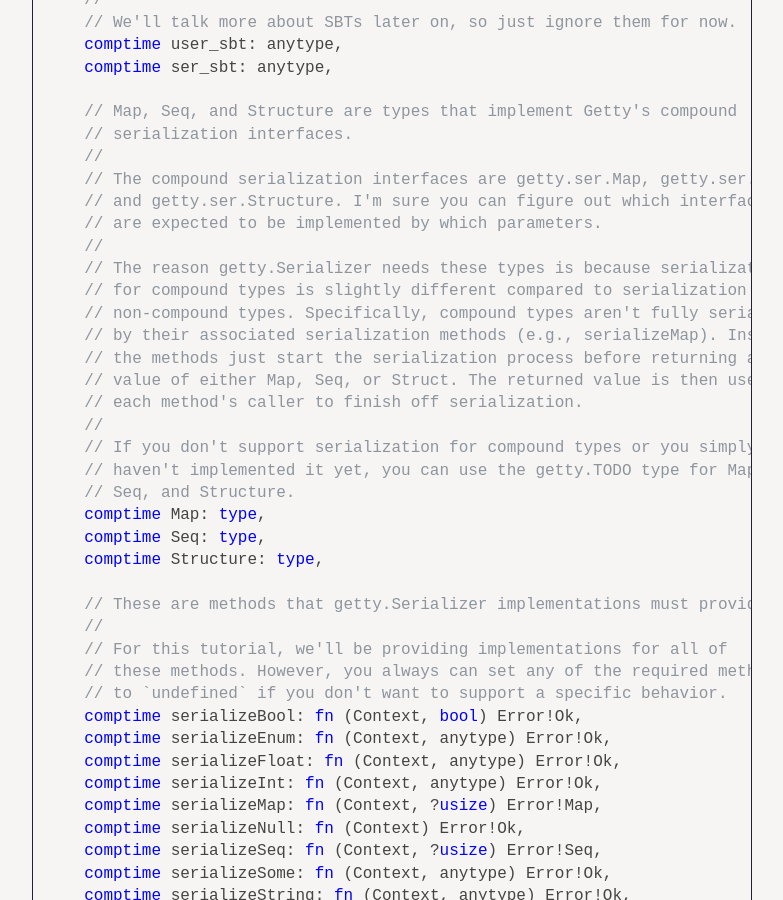
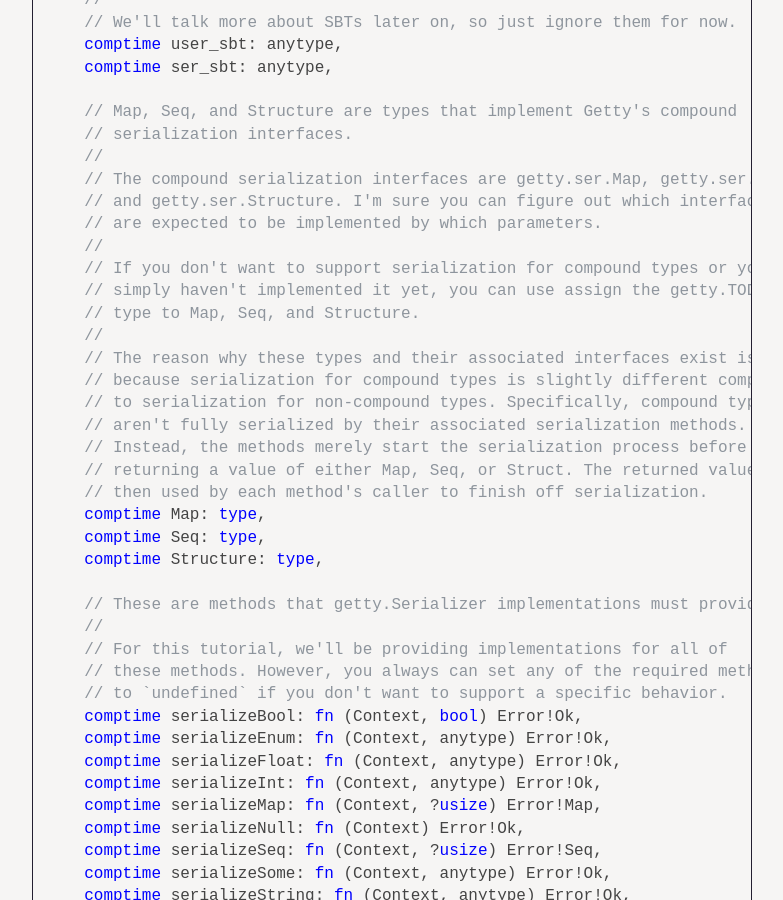
Before and after one commit to getty-zig/getty.so, a Jekyll site: the page built from pages/guide/serializers.md, in a window 1280 px wide and 900 px high, scrolled down 1068 px. Shown: the whole window, without its empty margins (248-1031 px from the left). Built offline with Jekyll 4.4.1, drawn with Linux system fonts in a browser that asks for light colours.

Commit message:
update serializers

```diff
--- a/pages/guide/serializers.md
+++ b/pages/guide/serializers.md
@@ -50,17 +50,17 @@ fn Serializer(
     // and getty.ser.Structure. I'm sure you can figure out which interfaces
     // are expected to be implemented by which parameters.
     //
-    // The reason getty.Serializer needs these types is because serialization
-    // for compound types is slightly different compared to serialization for
-    // non-compound types. Specifically, compound types aren't fully serialized
-    // by their associated serialization methods (e.g., serializeMap). Instead,
-    // the methods just start the serialization process before returning a
-    // value of either Map, Seq, or Struct. The returned value is then used by
-    // each method's caller to finish off serialization.
+    // If you don't want to support serialization for compound types or you
+    // simply haven't implemented it yet, you can use assign the getty.TODO
+    // type to Map, Seq, and Structure.
     //
-    // If you don't support serialization for compound types or you simply
-    // haven't implemented it yet, you can use the getty.TODO type for Map,
-    // Seq, and Structure.
+    // The reason why these types and their associated interfaces exist is
+    // because serialization for compound types is slightly different compared
+    // to serialization for non-compound types. Specifically, compound types
+    // aren't fully serialized by their associated serialization methods.
+    // Instead, the methods merely start the serialization process before
+    // returning a value of either Map, Seq, or Struct. The returned value is
+    // then used by each method's caller to finish off serialization.
     comptime Map: type,
     comptime Seq: type,
     comptime Structure: type,
```
